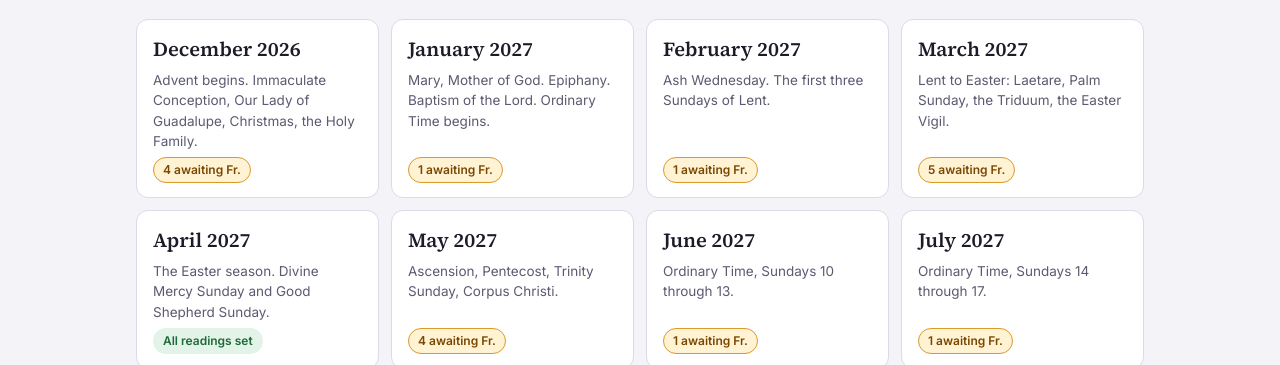
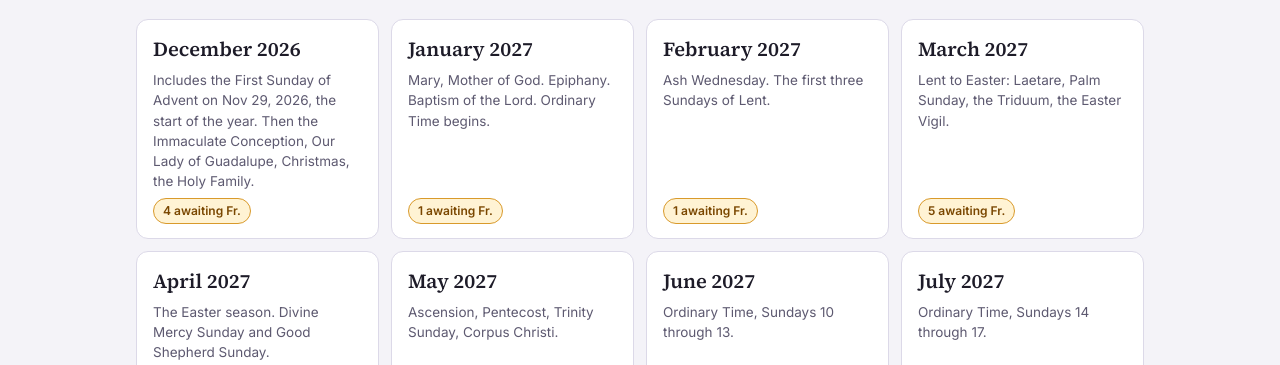
Before and after one commit to Liberty-Pro/liturgy-schedule, a plain HTML site: page index.html in a window 1280 px wide. Shown: the part 419-784 px from the top of the page. Drawn offline with Linux system fonts and the light colour scheme.

Commit message:
Note that December includes the First Sunday of Advent on Nov 29
Co-Authored-By: Claude Sonnet 5.5 <noreply@anthropic.com>

```diff
--- a/index.html
+++ b/index.html
@@ -185,7 +185,7 @@ input:checked + .tog::after { transform: translateX(16px); }
  s = special/alternate readings, aw = indexes of readings awaiting Fr., sl = options Fr. chooses from, pn = note on the choice.
 */
 const MONTHS = [
- {id:'dec', name:'December 2026', short:'Dec', blurb:'Advent begins. Immaculate Conception, Our Lady of Guadalupe, Christmas, the Holy Family.', e:[
+ {id:'dec', name:'December 2026', short:'Dec', blurb:'Includes the First Sunday of Advent on Nov 29, 2026, the start of the year. Then the Immaculate Conception, Our Lady of Guadalupe, Christmas, the Holy Family.', e:[
   {d:'2026-11-29', f:'First Sunday of Advent', c:'Violet', n:'Liturgical Year 2027 begins: Sunday Cycle B, Weekday Cycle I', r:['Isa 63:16b-17, 19b; 64:2-7','Ps 80:2-3, 15-16, 18-19','1 Cor 1:3-9','Ps 85:8','Mark 13:33-37']},
   {d:'2026-12-06', f:'Second Sunday of Advent', c:'Violet', r:['Isa 40:1-5, 9-11','Ps 85:9ab+10, 11-12, 13-14','2 Pet 3:8-14','Luke 3:4+6','Mark 1:1-8']},
   {d:'2026-12-08', f:'Solemnity of the Immaculate Conception of the Blessed Virgin Mary', c:'White', n:'Holy Day of Obligation (Tuesday)', r:['Gen 3:9-15, 20','Ps 98:1, 2-3ab, 3cd-4','Eph 1:3-6, 11-12','cf. Luke 1:28','Luke 1:26-38']},
```
